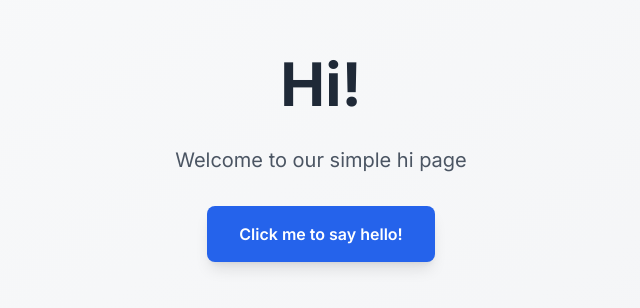
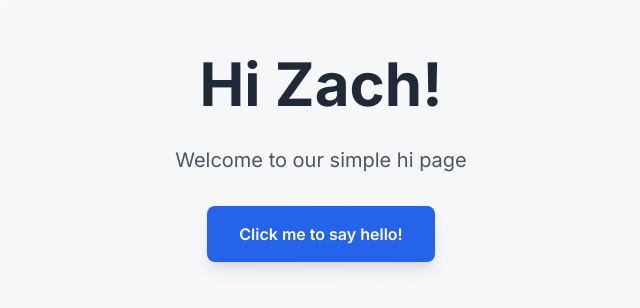
Before and after one commit to importgabriel/hello-wave-fxiu, a Next.js app: page / in a window 1280 px wide. Shown: the part 242-550 px from the top of the page, without its empty margins (319-959 px from the left). Built offline with nearby package versions, Linux system fonts and the light colour scheme.

Commit message:
edit: My name is Zach

```diff
--- a/src/app/page.tsx
+++ b/src/app/page.tsx
@@ -5,7 +5,7 @@ export default function Home() {
     <main className="min-h-screen flex items-center justify-center bg-gradient-to-br from-gray-50 to-gray-100">
       <div className="text-center space-y-8 p-8">
         <h1 className="text-6xl font-bold text-gray-800 mb-4">
-          Hi!
+          Hi Zach!
         </h1>
         <p className="text-xl text-gray-600 mb-8">
           Welcome to our simple hi page
```
